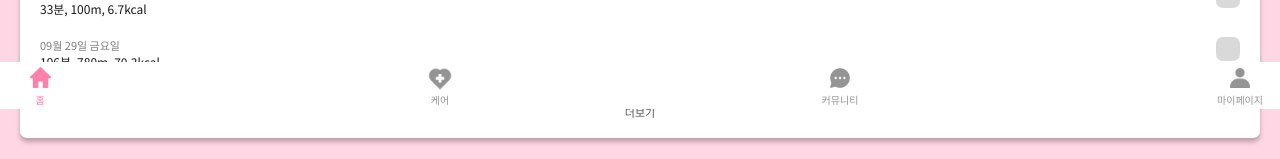
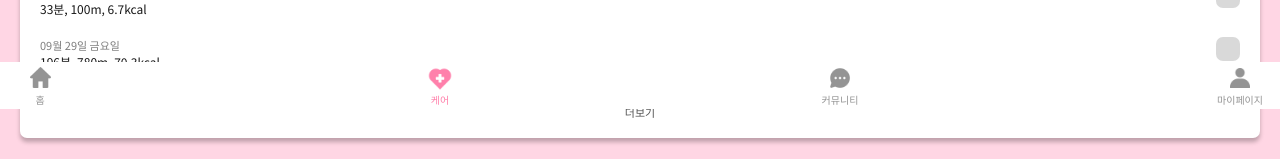
Before and after one commit to jyg12288/animal_project, a React (Create React App) app: page /walk in a window 1280 px wide. Shown: the part 691-850 px from the top of the page. Built offline with nearby package versions, Linux system fonts and the light colour scheme; no server answers.

Commit message:
Modify Navigation.js

```diff
--- a/src/pages/Community.js
+++ b/src/pages/Community.js
@@ -165,7 +165,7 @@ function Community({ coord }) {
           </Link>
         </div>
       </section>
-      <Navigation />
+      <Navigation target={3} />
     </div>
   );
 }
--- a/src/pages/Home.js
+++ b/src/pages/Home.js
@@ -105,7 +105,7 @@ function Home() {
           </article>
         </section>
       </section>
-      <Navigation />
+      <Navigation target={1} />
     </div>
   );
 }
--- a/src/pages/Mypage.js
+++ b/src/pages/Mypage.js
@@ -103,7 +103,7 @@ function Mypage({ coord }) {
           </ul>
         </article>
       </section>
-      <Navigation />
+      <Navigation target={4} />
     </div>
   );
 }
--- a/src/pages/Navigation.js
+++ b/src/pages/Navigation.js
@@ -1,22 +1,15 @@
-import React from 'react';
+import React, { useEffect, useRef } from 'react';
 import { useState } from 'react';
 import { Link } from 'react-router-dom';
 import styles from './Navigation.module.css';
 
-function Navigation() {
-  const [activeNav, setActiveNav] = useState(1);
-  console.log('네비게이션');
-
+function Navigation({ target }) {
   return (
     <div className={styles.main}>
       <nav className={styles.nav_container}>
         <div className={styles.home_container}>
-          <Link
-            to="/"
-            className={styles.nav_link}
-            onClick={() => setActiveNav(1)}
-          >
-            {activeNav === 1 ? (
+          <Link to="/" className={styles.nav_link}>
+            {target === 1 ? (
               <div className={styles.nav_item_selected}>
                 <div className={styles.img_container}>
                   <img src="/assets/navigation/선택 한 홈.png" alt="/" />
@@ -34,12 +27,8 @@ function Navigation() {
           </Link>
         </div>
         <div className={styles.care_container}>
-          <Link
-            to="/walk"
-            className={styles.nav_link}
-            onClick={() => setActiveNav(2)}
-          >
-            {activeNav === 2 ? (
+          <Link to="/walk" className={styles.nav_link}>
+            {target === 2 ? (
               <div className={styles.nav_item_selected}>
                 <div className={styles.img_container}>
                   <img src="/assets/navigation/선택한 케어.png" alt="/" />
@@ -57,12 +46,8 @@ function Navigation() {
           </Link>
         </div>
         <div className={styles.community_container}>
-          <Link
-            to="/community"
-            className={styles.nav_link}
-            onClick={() => setActiveNav(3)}
-          >
-            {activeNav === 3 ? (
+          <Link to="/community" className={styles.nav_link}>
+            {target === 3 ? (
               <div className={styles.nav_item_selected}>
                 <div className={styles.img_container}>
                   <img src="/assets/navigation/선택한 커뮤니티.png" alt="/" />
@@ -83,12 +68,8 @@ function Navigation() {
           </Link>
         </div>
         <div className={styles.mypage_container}>
-          <Link
-            to="/mypage"
-            className={styles.nav_link}
-            onClick={() => setActiveNav(4)}
-          >
-            {activeNav === 4 ? (
+          <Link to="/mypage" className={styles.nav_link}>
+            {target === 4 ? (
               <div className={styles.nav_item_selected}>
                 <div className={styles.img_container}>
                   <img
--- a/src/pages/Walk.js
+++ b/src/pages/Walk.js
@@ -291,7 +291,7 @@ function Walk({ coord }) {
           </article>
         </section>
       )}
-      <Navigation />
+      <Navigation target={2} />
     </div>
   );
 }
```
